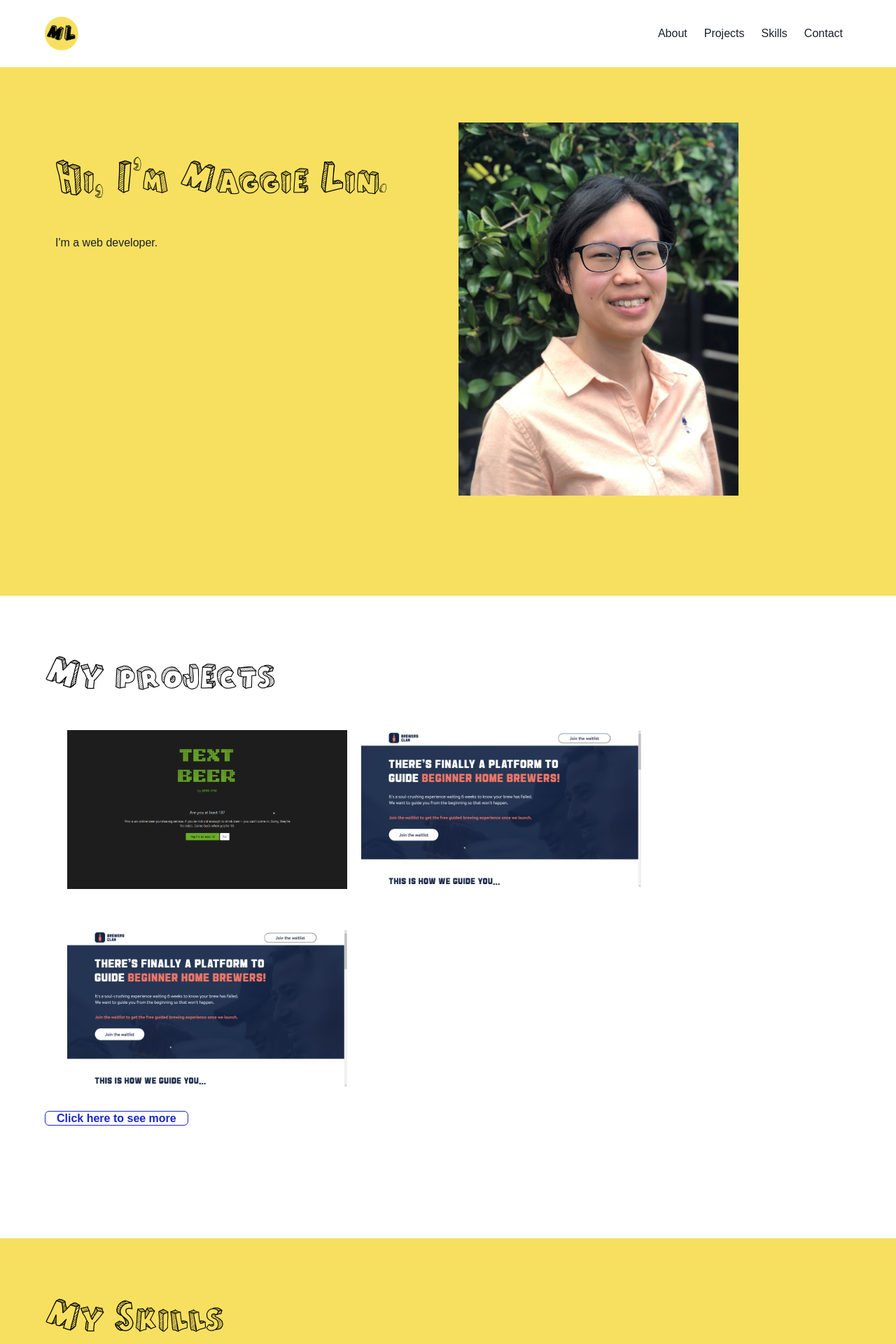
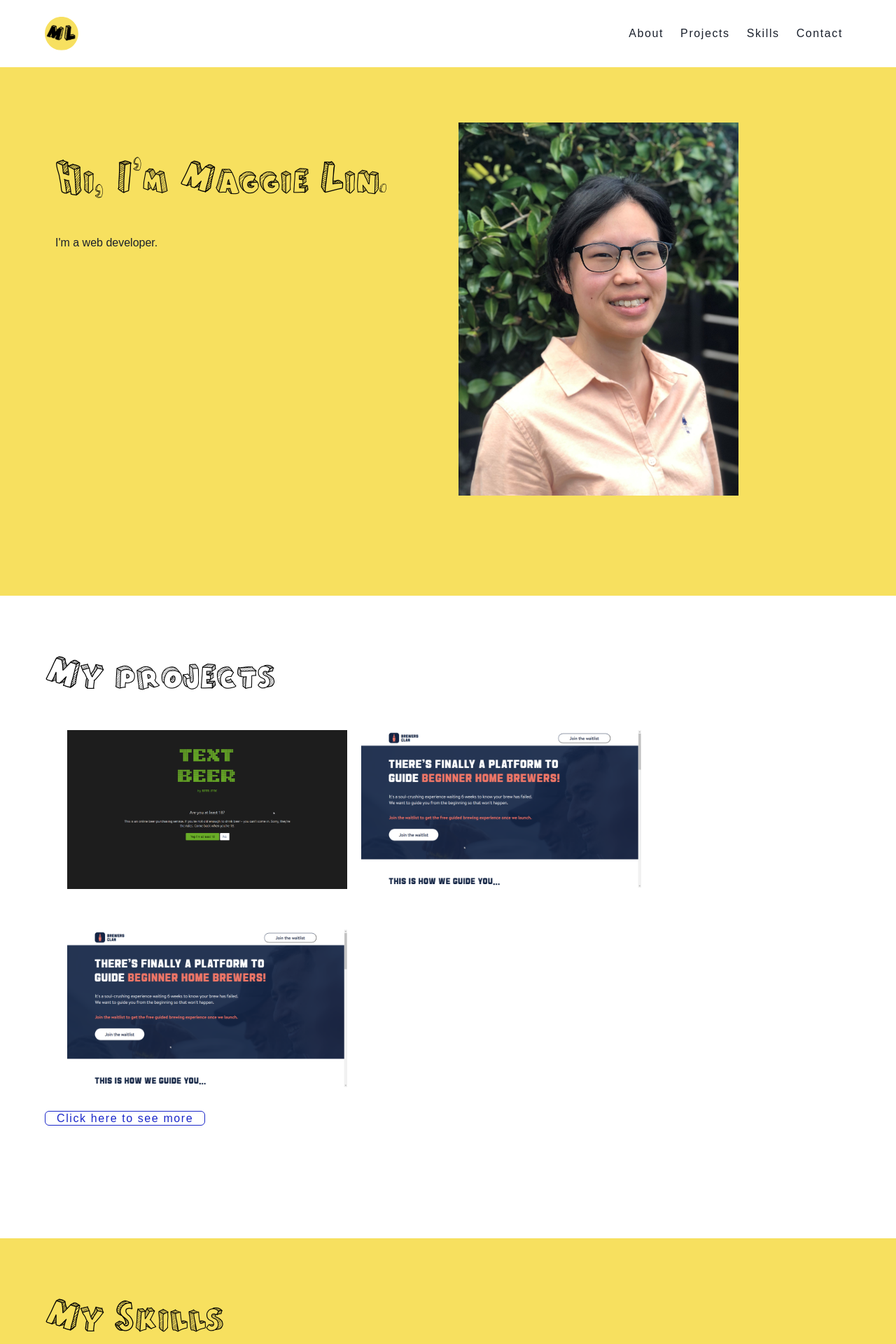
Before and after one commit to lin-maggies/portfolio, a React (Create React App) app: page / in a window 1280 px wide. Shown: the top 1920 px of the page at 70% size. Built offline with nearby package versions, Linux system fonts and the light colour scheme.

Commit message:
change font weight bold to text shadow

```diff
--- a/src/App.css
+++ b/src/App.css
@@ -3,12 +3,6 @@
   margin: 0;
   padding: 0;
   font-family: sans-serif;
-}
-
-a:hover,
-a:active {
-  color: #1a27c9;
-  text-decoration: underline;
 }
 
 .navbar {
@@ -57,6 +51,15 @@ a:active {
   margin: 1rem 0 2rem;
 }
 
+.sectionPara a {
+  color: #1a27c9;
+}
+
+.sectionPara a:hover {
+  text-shadow: 0 0 0.65px #1a27c9;
+  text-decoration: underline;
+}
+
 .contactFormContainer {
   border: 1px solid #1a27c9;
   border-radius: 1rem;
@@ -103,11 +106,13 @@ a:active {
 .column {
   width: 100%;
 }
+
 .row:after {
   content: "";
   display: table;
   clear: both;
 }
+
 @media only screen and (min-width: 768px) {
   .navbarBurger {
     display: none;
@@ -120,8 +125,17 @@ a:active {
   .navbarLinks li {
     list-style: none;
   }
+
   .navbarLinks li a {
     padding: 0.75rem;
+    letter-spacing: 0.1rem;
+  }
+
+  .navbarLinks li a:hover,
+  a:active {
+    color: #1a27c9;
+    text-decoration: underline;
+    text-shadow: 0 0 0.65px #1a27c9;
   }
 
   .sectionTitle {
--- a/src/Components/Navbar.js
+++ b/src/Components/Navbar.js
@@ -26,10 +26,18 @@ export default function Navbar() {
         <div className="navbarLinks">
           <ul>
             <li>
-              <Link to="/about">About</Link>
-              <Link to="/projects">Projects</Link>
-              <Link to="/skills">Skills</Link>
-              <Link to="/contact">Contact</Link>
+              <Link to="/about" title="About">
+                About
+              </Link>
+              <Link to="/projects" title="Projects">
+                Projects
+              </Link>
+              <Link to="/skills" title="Skills">
+                Skills
+              </Link>
+              <Link to="/contact" title="Contact">
+                Contact
+              </Link>
             </li>
           </ul>
         </div>
--- a/src/Components/pageElements/Button.js
+++ b/src/Components/pageElements/Button.js
@@ -1,16 +1,18 @@
 import React from "react";
-import { Button } from "@chakra-ui/react";
+import { Button, textDecoration } from "@chakra-ui/react";
 
 export default function ({ children, onClick, borderColor, border }) {
   return (
     <Button
       _focus={{ color: "none" }}
-      _hover={{ color: "#1a27c9" }}
+      _hover={{ color: "#1a27c9", textShadow: "0 0 0.65px #1a27c9" }}
       _active={{ color: "none" }}
       onClick={onClick}
+      fontWeight="light"
       bg="transparent"
       height="auto"
       color="#1a27c9"
+      letterSpacing="0.1rem"
       borderColor={borderColor ? borderColor : "none"}
       border={border ? border : "none"}
     >
--- a/src/Containers/home.js
+++ b/src/Containers/home.js
@@ -1,4 +1,4 @@
-import React, { useState, useEffect, useContext } from "react";
+import React, { useEffect } from "react";
 import { Link } from "react-router-dom";
 import "../App.css";
 import Navbar from "../Components/Navbar";
```
